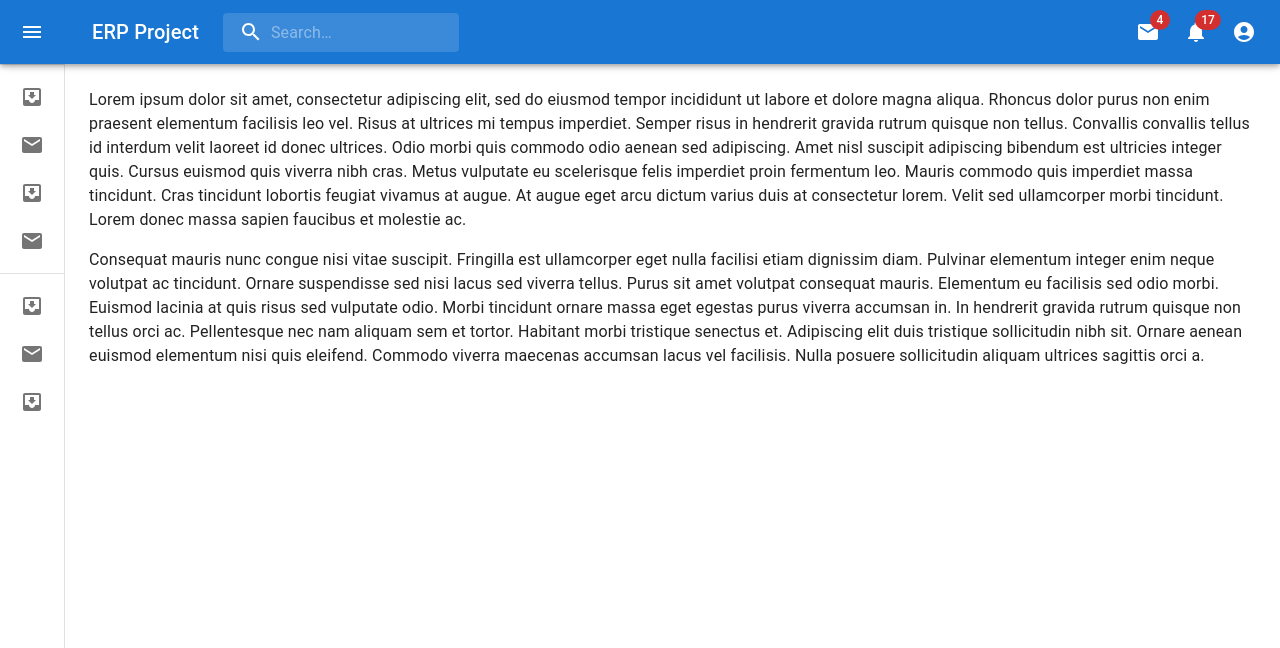
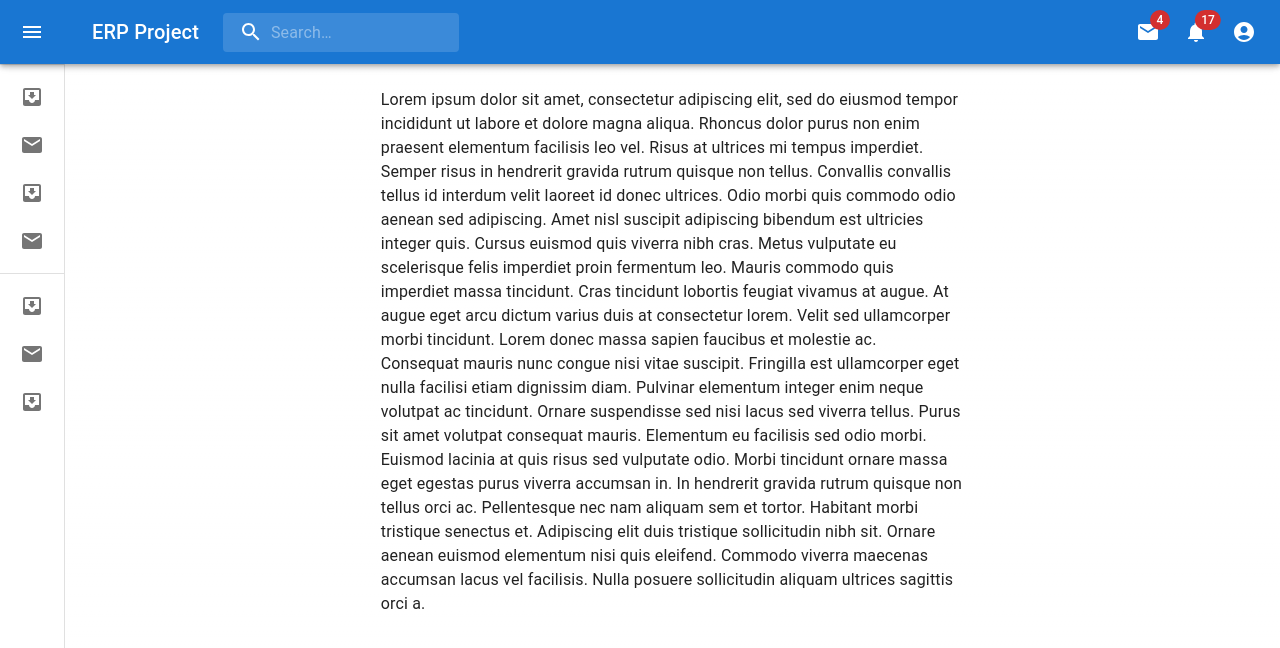
Before and after one commit to firatgoktepe/ERP-Project, a Next.js app: page / in a window 1280 px wide. Shown: the top 648 px of the page. Built offline with nearby package versions, Linux system fonts and the light colour scheme.

Commit message:
style: add some changes

```diff
--- a/src/layout/Main/Main.tsx
+++ b/src/layout/Main/Main.tsx
@@ -7,7 +7,7 @@ const Main: React.FC = () => {
   return (
     <Box component="main" sx={{ flexGrow: 1, p: 3 }}>
       <DrawerHeader />
-      <Typography paragraph>
+      <Typography paragraph sx={{ margin: '0 auto', width: '50%' }}>
         Lorem ipsum dolor sit amet, consectetur adipiscing elit, sed do eiusmod
         tempor incididunt ut labore et dolore magna aliqua. Rhoncus dolor purus
         non enim praesent elementum facilisis leo vel. Risus at ultrices mi
@@ -21,7 +21,7 @@ const Main: React.FC = () => {
         varius duis at consectetur lorem. Velit sed ullamcorper morbi tincidunt.
         Lorem donec massa sapien faucibus et molestie ac.
       </Typography>
-      <Typography paragraph>
+      <Typography paragraph sx={{ margin: '0 auto', width: '50%' }}>
         Consequat mauris nunc congue nisi vitae suscipit. Fringilla est
         ullamcorper eget nulla facilisi etiam dignissim diam. Pulvinar elementum
         integer enim neque volutpat ac tincidunt. Ornare suspendisse sed nisi
```
